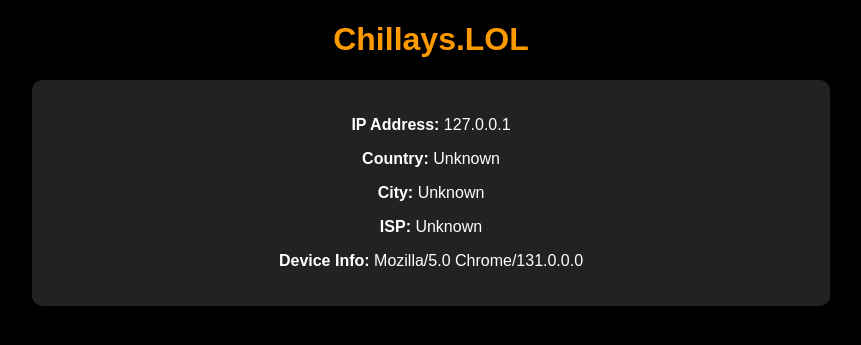
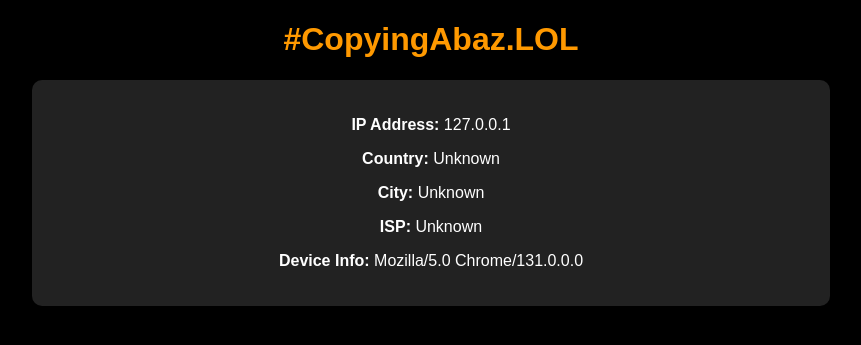
Before and after one commit to Chillays27/Chillays.lol, a Flask app: page / in a window 1280 px wide. Shown: the top 345 px of the page, without its empty margins (209-1070 px from the left). Run offline with Flask 3, Linux system fonts and the light colour scheme; data that the repository does not hold is empty.

Commit message:
Initial commit

```diff
--- /dev/null
+++ b/Procfile.txt
@@ -0,0 +1 @@
+web: python app.py
--- a/templates/index.html
+++ b/templates/index.html
@@ -28,7 +28,7 @@
     </style>
 </head>
 <body>
-    <h1>Chillays.LOL</h1>
+    <h1>#CopyingAbaz.LOL</h1>
     <div class="info">
         <p><strong>IP Address:</strong> {{ data.ip }}</p>
         <p><strong>Country:</strong> {{ data.country }}</p>
```
Also changed, not shown: vercel.json (added).
